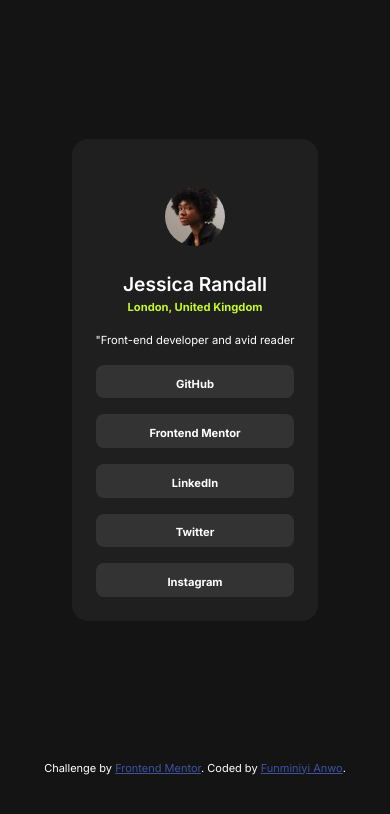
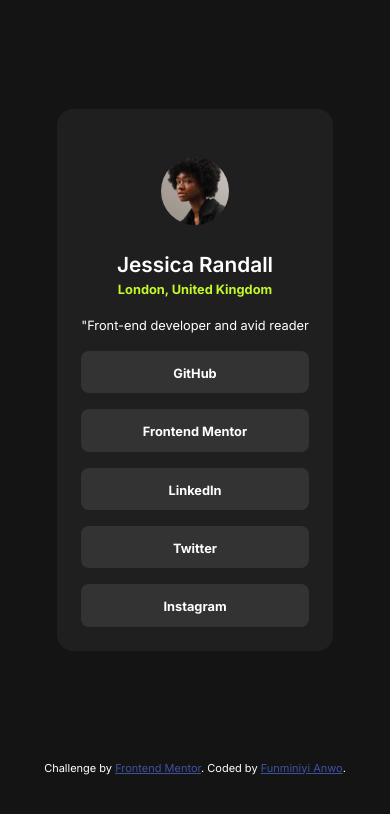
Before and after one commit to Funminiyi-debug/social-links-profile, a plain HTML site: page index.html in a window 390 px wide. Drawn offline with Linux system fonts and the light colour scheme.

Commit message:
feat: make it more responsive

```diff
--- a/styles.css
+++ b/styles.css
@@ -103,7 +103,7 @@ main {
   background-color: var(--bg-secondary-color);
   padding: 1.5rem;
   border-radius: 1rem;
-  min-width: 30%;
+  min-width: 50%;
 }
 
 h1 {
@@ -160,6 +160,23 @@ ul > li:hover > a {
   font-size: var(--fs-regular);
 }
 
+@media (min-width: 376px) {
+  :root {
+    --fs-regular: 0.8rem;
+    --fs-medium: 1.1rem;
+    --fs-large: 1.3rem;
+  }
+
+  .container {
+    min-width: 30%;
+  }
+
+  ul li {
+    list-style: none;
+    padding: 0.5rem;
+  }
+}
+
 @media (min-width: 1440px) {
   :root {
     --fs-regular: 1rem;
@@ -169,6 +186,6 @@ ul > li:hover > a {
 
   ul li {
     list-style: none;
-    padding: 0.5rem;
+    padding: 0.7rem;
   }
 }
```
